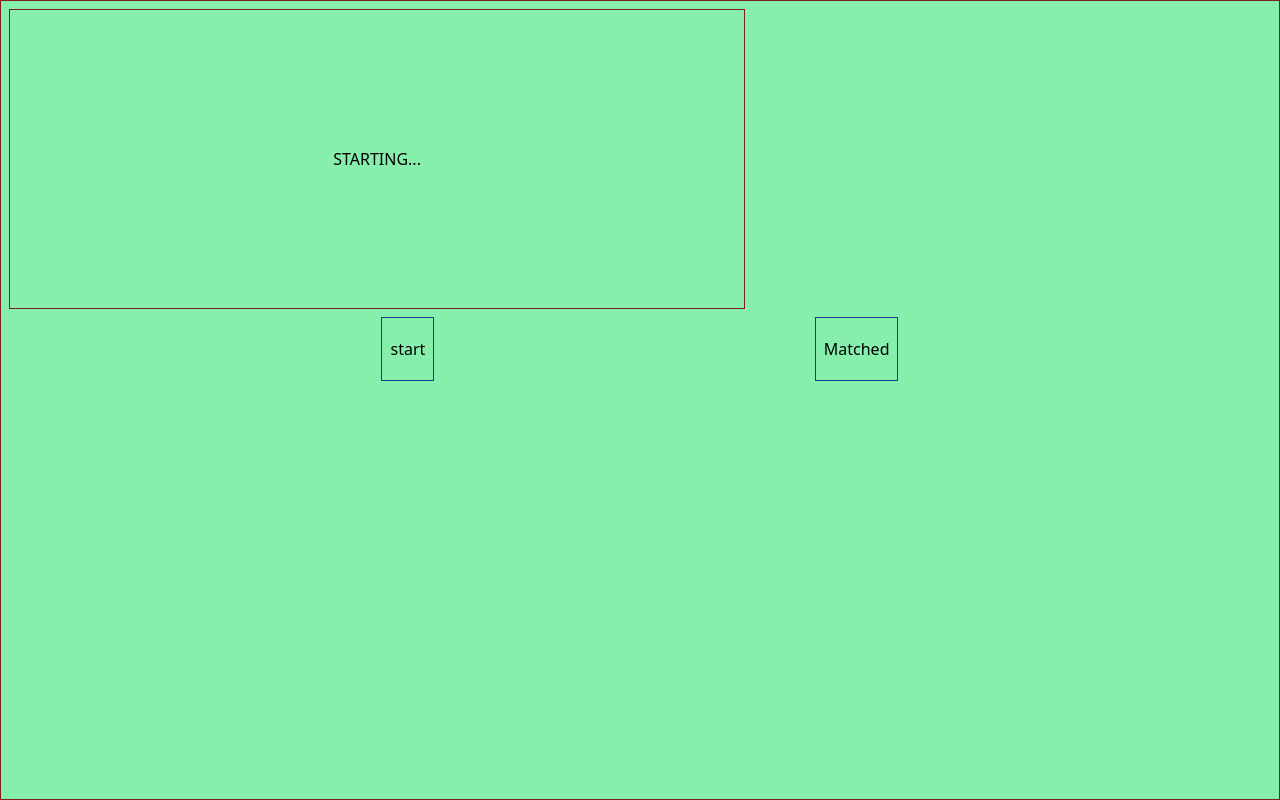
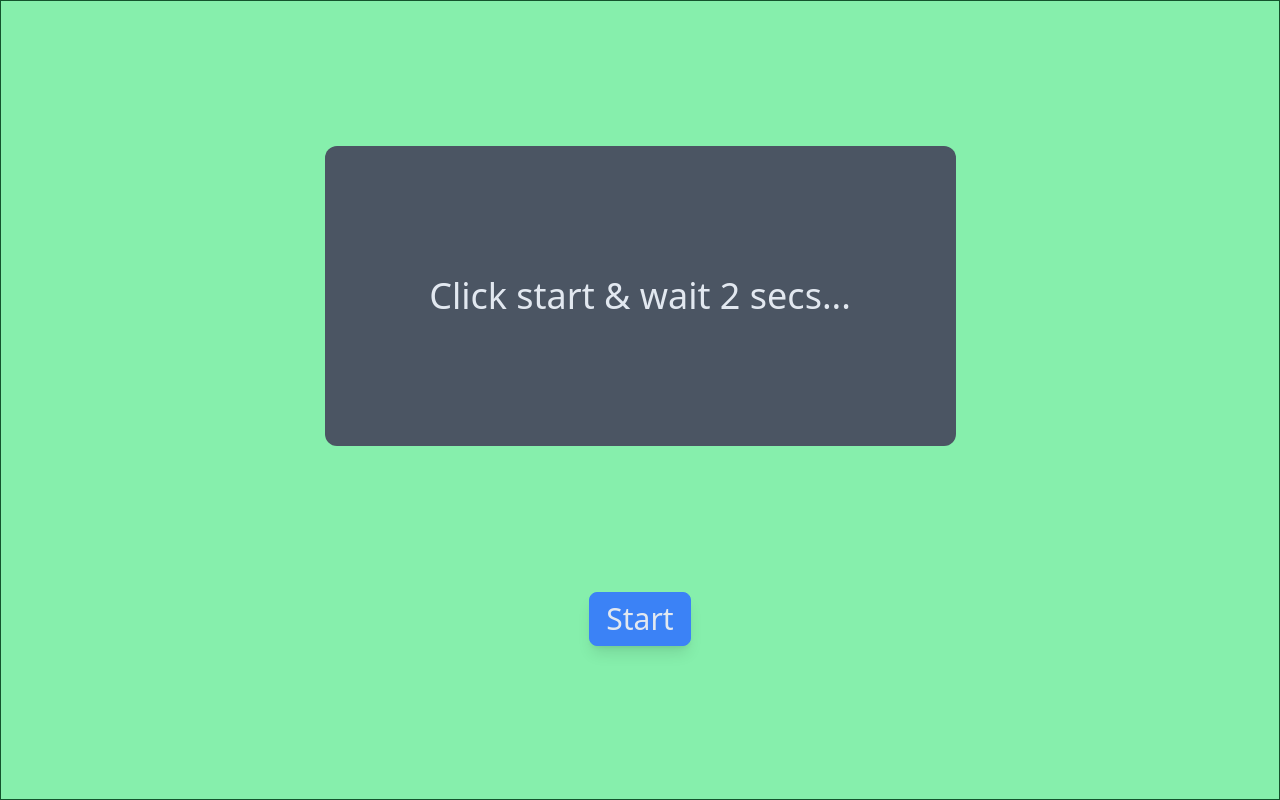
Before and after one commit to angkamilama/N-back-task, a React (Vite) app: page /GamePage in a window 1280 px wide. Built offline with nearby package versions, Linux system fonts and the light colour scheme.

Commit message:
create the app & deploy for review

```diff
--- a/src/components/GameDisplay.jsx
+++ b/src/components/GameDisplay.jsx
@@ -1,63 +1,122 @@
-import React from "react";
-import { useState, useEffect, useRef } from "react";
+import React, { useEffect, useState, useRef } from "react";
+import { set } from "react-hook-form";
+import { useLocation } from "react-router-dom";
 
 function GameDisplay() {
-  const [word, setWord] = useState("STARTING...");
-  let alphabets = ["A", "B", "C", "D", "E", "H"];
-  const preValue = useRef([]);
-  let myTimeout;
-  let DisplayedWordsArray = preValue.current;
+  const [word, setWord] = useState("Click start & wait 2 secs...");
+  const [running, setRunning] = useState(false);
+  const [result, setResult] = useState(false);
+  const DisplayedWord = useRef([]);
+  const arrayWord = DisplayedWord.current;
+  const Alphabets = ["A", "B", "C", "D", "E", "F"];
+  const successCount = useRef(0);
+  const failureCount = useRef(0);
+  const { state } = useLocation();
 
-  const addInArray = (value) => {
-    if (DisplayedWordsArray.length < 16) {
-      setWord(value);
-      DisplayedWordsArray.push(value);
-    } else {
-      setWord("GAME OVER");
-      return;
+  useEffect(() => {
+    const id = setTimeout(createWord, 1500);
+    return () => {
+      clearTimeout(id);
+    };
+  }, [word, running]);
+
+  const createWord = () => {
+    if (running) {
+      if (arrayWord.length < 15 && failureCount.current < 2) {
+        const index = Math.floor(Math.random() * 6);
+        const randomWord = Alphabets[index];
+        if (randomWord !== word || word === "") {
+          setWord((word) => randomWord);
+          arrayWord.push(randomWord);
+        } else if (randomWord === word) {
+          const secondRandomWord = Alphabets[Math.floor(Math.random() * 6)];
+          if (secondRandomWord !== word) {
+            setWord((word) => secondRandomWord);
+            arrayWord.push(secondRandomWord);
+          } else {
+            const thirdRandomWord = Alphabets[Math.floor(Math.random() * 6)];
+            setWord((word) => thirdRandomWord);
+            arrayWord.push(thirdRandomWord);
+          }
+        }
+      } else {
+        setRunning((running) => false);
+        setResult((result) => true);
+      }
     }
   };
 
-  function timeCount() {
-    let randomIndex = Math.floor(Math.random() * 6);
-    let alphabet = alphabets[randomIndex];
-    if (alphabet === word) {
-      console.log("same again");
-      let newAlphabet = alphabets[Math.floor(Math.random() * 6)];
-      if (newAlphabet === word) {
-        let anotherNewAlphabet = alphabets[Math.floor(Math.random() * 6)];
-        addInArray(anotherNewAlphabet);
+  const handleStop = () => {
+    if (arrayWord.length >= 3 && failureCount.current < 2) {
+      const slicedArray = arrayWord.slice(
+        arrayWord.length - 3,
+        arrayWord.length
+      );
+      if (slicedArray[0] === slicedArray[2]) {
+        successCount.current++;
+        setWord((word) => "Correct");
       } else {
-        addInArray(newAlphabet);
+        failureCount.current++;
+        setWord((word) => "Incorrect");
       }
     } else {
-      addInArray(alphabet);
+      setWord("Not enough letters to compare");
     }
-    setTimeout(timeCount, 2750);
-  }
-
-  const startMatch = () => {
-    myTimeout = setTimeout(timeCount, 2750);
   };
 
-  const stopMatch = () => {
-    clearTimeout(myTimeout);
-  };
-
-  console.log(DisplayedWordsArray);
-
   return (
-    <div className="w-full h-screen border bg-green-300 border-red-900 p-2 flex-col justify-center items-center">
-      <div className="w-7/12 h-[300px] border border-red-900 flex justify-center items-center ">
-        {word}
+    <div className="w-full h-screen border bg-green-300 border-green-900   p-2 flex flex-col justify-evenly items-center">
+      <div className="w-9/12 md:w-6/12 h-[300px] text-center text-slate-200 bg-gray-600 rounded-xl flex justify-center items-center">
+        {result ? (
+          <div className="h-full flex flex-col justify-evenly items-center">
+            <p>
+              Thank you! <span className="uppercase">{state.key.name}</span>
+            </p>
+            <p>
+              Total attempts :{" "}
+              <span className="font-semibold text-lg">
+                {successCount.current + failureCount.current}
+              </span>
+            </p>
+            <p>
+              Your successful attempts :{" "}
+              <span className="text-green-500  font-semibold text-lg">
+                {successCount.current}
+              </span>
+            </p>
+            <p>
+              Your unsuccessful attempts :{" "}
+              <span className="text-red-500 font-semibold text-lg">
+                {failureCount.current}
+              </span>
+            </p>
+          </div>
+        ) : (
+          <p className="text-2xl md:text-4xl p-5">{word}</p>
+        )}
       </div>
-      <div className=" flex justify-evenly h-20 w-30 ">
-        <button onClick={startMatch} className="m-2 p-2 border border-blue-900">
-          start
-        </button>
-        <button onClick={stopMatch} className="m-2 p-2 border border-blue-900">
-          Matched
-        </button>
+      <div>
+        <div
+          onClick={() => {
+            if (!running) {
+              setRunning((running) => true);
+              createWord();
+            } else {
+              setRunning((running) => false);
+              handleStop();
+            }
+          }}
+        >
+          {running ? (
+            <button className="px-4 py-2 m-2 border border-blue-500 rounded-lg bg-red-700 text-slate-200 shadow-lg outline-0 hover:border hover:border-white-600 font-medium  md:text-3xl">
+              Stop
+            </button>
+          ) : (
+            <button className="px-4 py-2 m-2 border border-blue-500 rounded-lg bg-blue-500 text-slate-200 shadow-lg outline-0 active:bg-slate-300  active:text-blue-600 hover:border hover:border-blue-600  md:text-3xl font-medium">
+              Start
+            </button>
+          )}
+        </div>
       </div>
     </div>
   );
--- a/src/components/Home.jsx
+++ b/src/components/Home.jsx
@@ -1,17 +1,28 @@
-import React from "react";
-import { Outlet } from "react-router-dom";
+import React, { useState } from "react";
 import MyForm from "./MyForm";
 import { useNavigate } from "react-router-dom";
 
 function Home() {
+  const [name, setName] = useState("");
+  const userName = (value) => {
+    setName(value);
+  };
   const navigate = useNavigate();
   return (
-    <div className="w-full h-screen border bg-green-300  p-2 text-center flex justify-center items-center">
-      <div className="w-7/12 h-[300px] border border-red-900 flex-col justify-evenly items-center ">
-        <div className="border border-blue-300 w-full h-32 flex flex-col justify-evenly items-center mb-20">
-          <h2>Welcome to N-back task</h2>
-          <MyForm />
-        </div>
+    <div className="w-full h-screen  font-sans bg-green-300  p-2 text-center flex flex-col justify-evenly items-center">
+      <div className="w-10/12 border border-dashed border-blue-900 p-3 leading-7">
+        <h1 className="text-2xl mb-4">About N-back task game</h1>
+        <p>
+          In this game, you will see a sequence of letters appear for 15 times.
+          Each time a letter will be shown for few seconds. You need to decide
+          if you saw the same letter 2 trials ago. If you saw the same letter 2
+          trials ago, click on the stop button. If correct, you will be shown
+          'Correct', if not, 'Incorrect'. The game ends after 2 failed attempts
+          to match.
+        </p>
+      </div>
+      <div className="w-11/12 h-2/6 p-2  flex flex-col justify-evenly items-center ">
+        <MyForm userName={userName} />
       </div>
     </div>
   );
--- a/src/components/MyForm.jsx
+++ b/src/components/MyForm.jsx
@@ -1,10 +1,10 @@
-import React, { useEffect } from "react";
+import React, { useEffect, useContext } from "react";
 import { useForm } from "react-hook-form";
 import * as yup from "yup";
 import { yupResolver } from "@hookform/resolvers/yup";
 import { useNavigate } from "react-router-dom";
 
-function MyForm() {
+function MyForm({ userName }) {
   const navigate = useNavigate();
   const schema = yup.object().shape({
     name: yup.string().required("please enter your name"),
@@ -19,8 +19,8 @@ function MyForm() {
   });
 
   const submitFunction = (data) => {
-    console.log(data);
-    navigate("GamePage");
+    userName(data);
+    navigate("GamePage", { state: { key: data } });
   };
 
   useEffect(() => {
@@ -32,9 +32,19 @@ function MyForm() {
   return (
     <div>
       <form onSubmit={handleSubmit(submitFunction)}>
-        <input type="text" id="name" {...register("name")} />
-        {errors.name?.message}
-        <button>Submit</button>
+        <div className="p-2 w-full min-h-[80px] flex justify-evenly items-center">
+          <label>Name</label>
+          <input
+            className="p-1 ml-3 border border-blue-700 rounded-xl outline-0 text-center"
+            type="text"
+            id="name"
+            {...register("name")}
+          />
+        </div>
+        <div className="mb-3 text-red-900">{errors.name?.message}</div>
+        <button className="px-4 py-2 m-2 border border-blue-500 rounded-lg bg-blue-500 text-slate-200 shadow-lg outline-0 hover:bg-slate-200 hover:text-blue-500 hover:border hover:border-blue-600 font-medium">
+          Submit
+        </button>
       </form>
     </div>
   );
```
